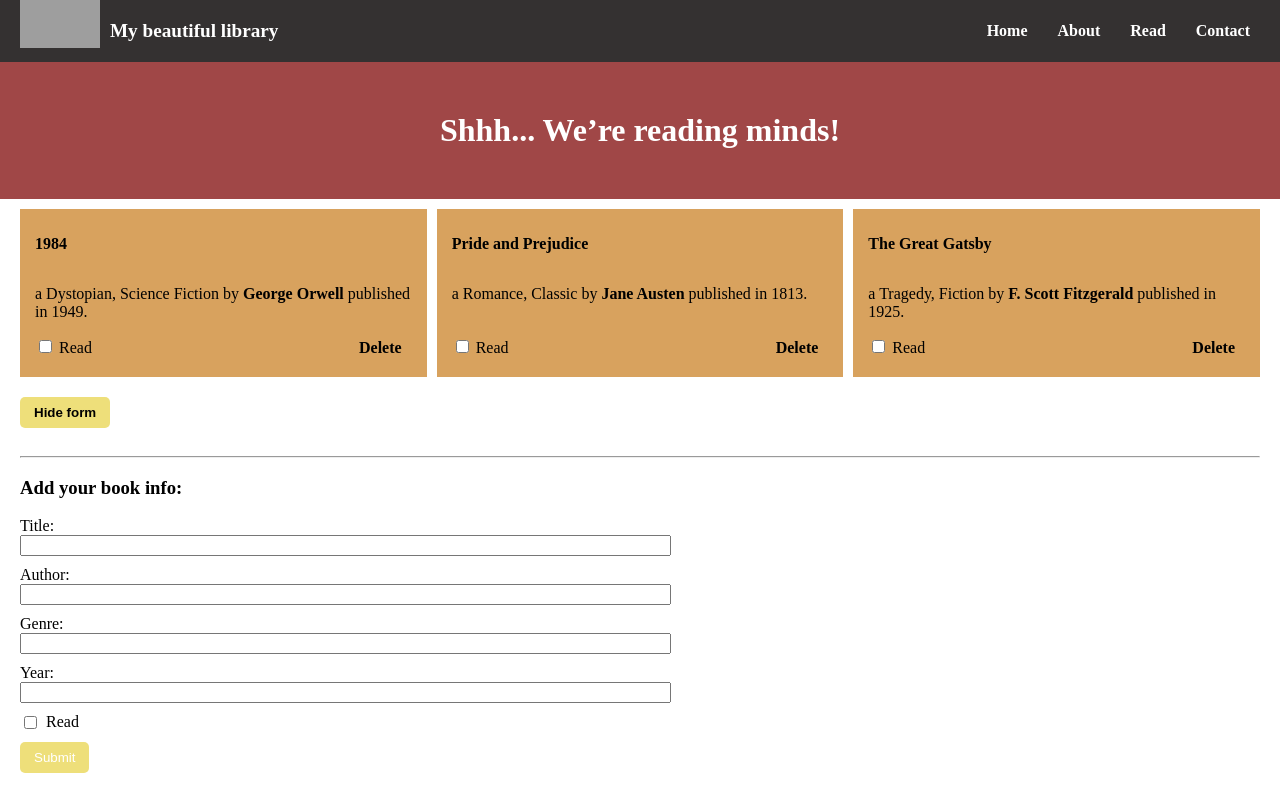
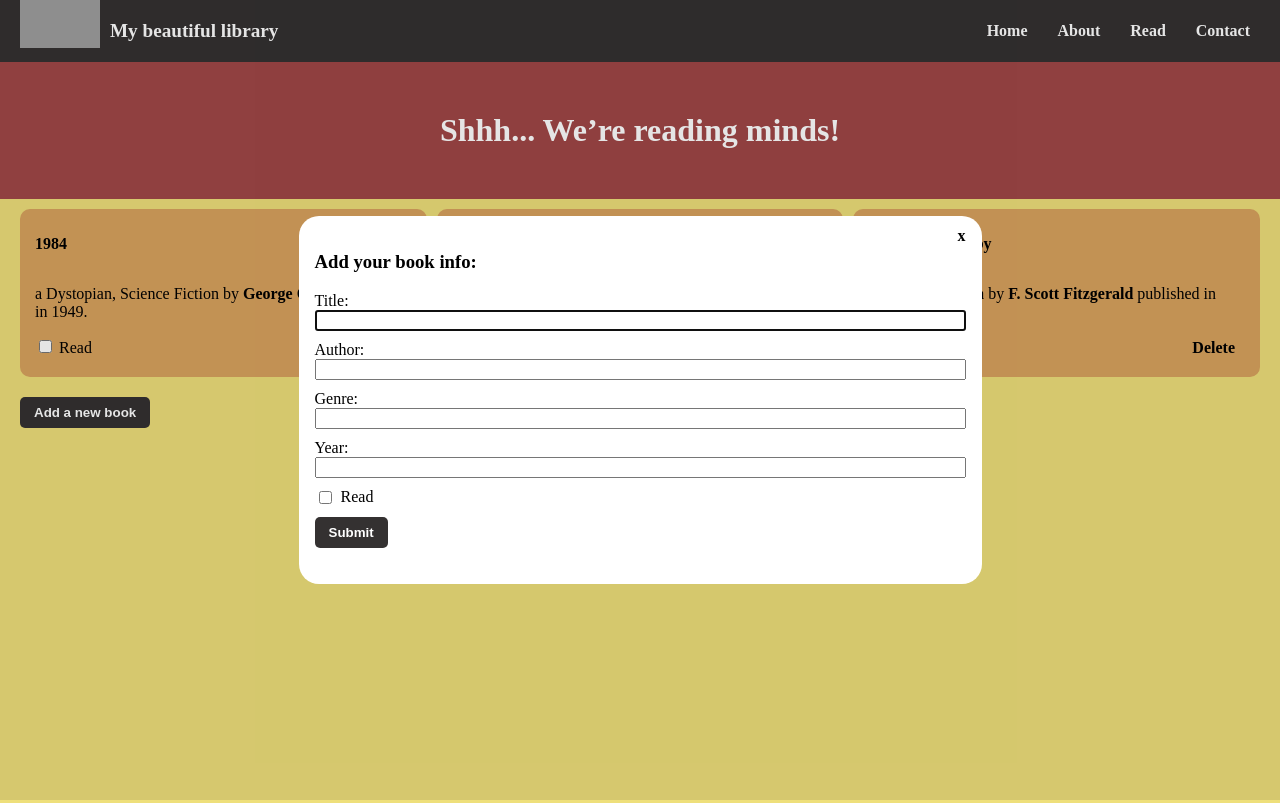
Before and after one commit to brunacaricio/TOP-library, a plain HTML site: page index.html in a window 1280 px wide. Both pictures are taken after a click on the button "Add a new book". Drawn offline with Linux system fonts and the light colour scheme; grey boxes are pictures that could not be loaded.

Commit message:
add logic to the checkboxes

```diff
--- a/index.html
+++ b/index.html
@@ -24,8 +24,9 @@
     <div class="cards">
     </div>
     <button class="add-btn">Add a new book</button>
-    <form action="" method="post" class="d-none">
-      <hr>
+    <dialog id="new-book-dialog">
+      <form action="" method="post">
+        <div class="close-btn">x</div>
         <h3>Add your book info:</h3>
         <div>
           <label for="title">Title:</label>
@@ -54,6 +55,7 @@
 
         <button type="submit" class="submit-btn">Submit</button>
       </form>
+    </dialog>
 
   </div>
   <script src="script.js"></script>
--- a/script.js
+++ b/script.js
@@ -2,6 +2,8 @@ const myLibrary = [];
 const cards = document.querySelector('.cards');
 const addBtn = document.querySelector('.add-btn');
 const form = document.querySelector('form');
+const newBookDialog = document.querySelector('#new-book-dialog');
+const closeBtn = document.querySelector('.close-btn')
 
 function Book(title, author, genre, year, read = false) {
   this.title = title;
@@ -48,6 +50,15 @@ function renderBooks() {
       removeBookFromLibrary(bookIndex);
     });
   });
+
+  const readCheckboxes = document.querySelectorAll('.read-checkbox');
+  readCheckboxes.forEach((checkbox) => {
+    checkbox.addEventListener('change', (event) => {
+      const bookIndex = checkbox.getAttribute('data-index');
+      toggleReadStatus(bookIndex);
+    })
+  })
+
 }
 
 function removeBookFromLibrary(index) {
@@ -55,9 +66,14 @@ function removeBookFromLibrary(index) {
   renderBooks(); // Re-render books
 }
 
+function toggleReadStatus(index) {
+  myLibrary[index].toggleReadStatus();
+  renderBooks();
+}
+
 // Add sample books to the library
 const book1 = new Book('1984', 'George Orwell', 'Dystopian, Science Fiction', 1949);
-const book2 = new Book('Pride and Prejudice', 'Jane Austen', 'Romance, Classic', 1813);
+const book2 = new Book('Pride and Prejudice', 'Jane Austen', 'Romance, Classic', 1813, read);
 const book3 = new Book('The Great Gatsby', 'F. Scott Fitzgerald', 'Tragedy, Fiction', 1925);
 
 const books = [book1, book2, book3];
@@ -67,15 +83,8 @@ books.forEach((book) => {
 });
 
 // Show/hide form functionality
-addBtn.addEventListener('click', (event) => {
-  event.preventDefault();
-  if (form.classList.contains('d-none')) {
-    form.classList.remove('d-none');
-    addBtn.innerText = 'Hide form';
-  } else {
-    form.classList.add('d-none');
-    addBtn.innerText = 'Add a new book';
-  }
+addBtn.addEventListener('click', () => {
+  newBookDialog.showModal();
 });
 
 // Form submission to add a new book
@@ -85,11 +94,17 @@ form.addEventListener('submit', (event) => {
   const author = document.getElementById('author').value;
   const genre = document.getElementById('genre').value;
   const year = document.getElementById('year').value;
+  const read = document.getElementById('read').checked;
 
-  const newBook = new Book(title, author, genre, year);
+  const newBook = new Book(title, author, genre, year, read);
   addBookToLibrary(newBook);
 
-  form.reset(); // Reset form fields
+  form.reset();
+  newBookDialog.close();
 });
 
+closeBtn.addEventListener('click', () => {
+  newBookDialog.close();
+})
+
 console.log(myLibrary);
--- a/styles.css
+++ b/styles.css
@@ -1,10 +1,11 @@
 body, html {
   margin: 0;
   padding: 0;
-  --navbar: #343131;
-  --banner: #A04747;
-  --card: #D8A25E;
-  --button: #EEDF7A;
+  --black: #343131;
+  --red: #A04747;
+  --orange: #D8A25E;
+  --yellow: #EEDF7A;
+  background-color: var(--yellow);
 }
 
 :root {
@@ -14,7 +15,7 @@ body, html {
 .navbar {
   width: 100vw;
   padding: 20px 30px;
-  background-color: var(--navbar);
+  background-color: var(--black);
   box-sizing: border-box;
   display: flex;
   justify-content: space-between;
@@ -51,7 +52,7 @@ body, html {
 
 .banner {
   width: 100vw;
-  background-color: var(--banner);
+  background-color: var(--red);
 }
 
 .banner h1 {
@@ -73,12 +74,13 @@ body, html {
 }
 
 .card {
-  background-color: var(--card);
+  background-color: var(--orange);
   padding: 10px 15px;
   padding-bottom: 20px;
   position: relative;
   display: flex;
   flex-direction: column;
+  border-radius: 10px;
 }
 
 .card a {
@@ -96,17 +98,32 @@ body, html {
 }
 
 button {
-  background-color: var(--button);
+  background-color: var(--black);
   border: none;
   padding: 8px 14px;
   border-radius: 5px;
   color: white;
+  font-weight: 600;
   margin-bottom: 20px;
 }
 
 button:hover {
-  background-color: rgb(6, 173, 6);
+  background-color: var(--red);
   cursor: pointer;
+}
+
+.top-form {
+  display: flex;
+  justify-content: space-between;
+}
+
+dialog#new-book-dialog {
+  border-radius: 20px;
+  border: none;
+}
+
+form {
+  position: relative;
 }
 
 form div {
@@ -122,6 +139,18 @@ form div:last-of-type {
   gap: 6px;
 }
 
+.close-btn {
+  font-weight: 700;
+  position: absolute;
+  right: 0;
+  top: -24px;
+  cursor: pointer;
+}
+
+.close-btn:hover {
+  color: gray;
+}
+
 .book-input {
   width: 50vw;
   padding-left: 5px;
@@ -133,5 +162,4 @@ form div:last-of-type {
 
 .add-btn {
   font-weight: 600;
-  color: black;
 }
```
Lines whose indentation alone changed are shown as unchanged.
